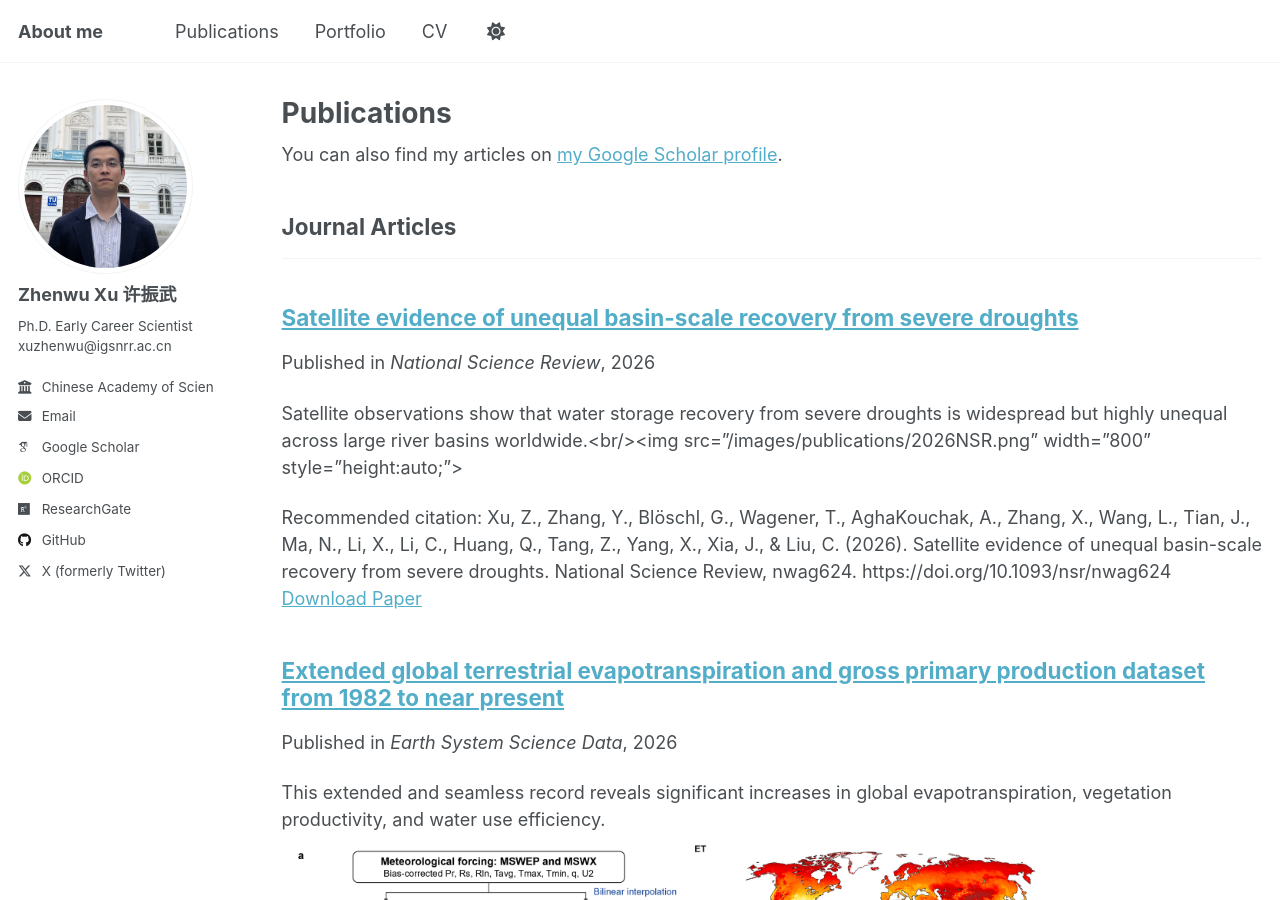
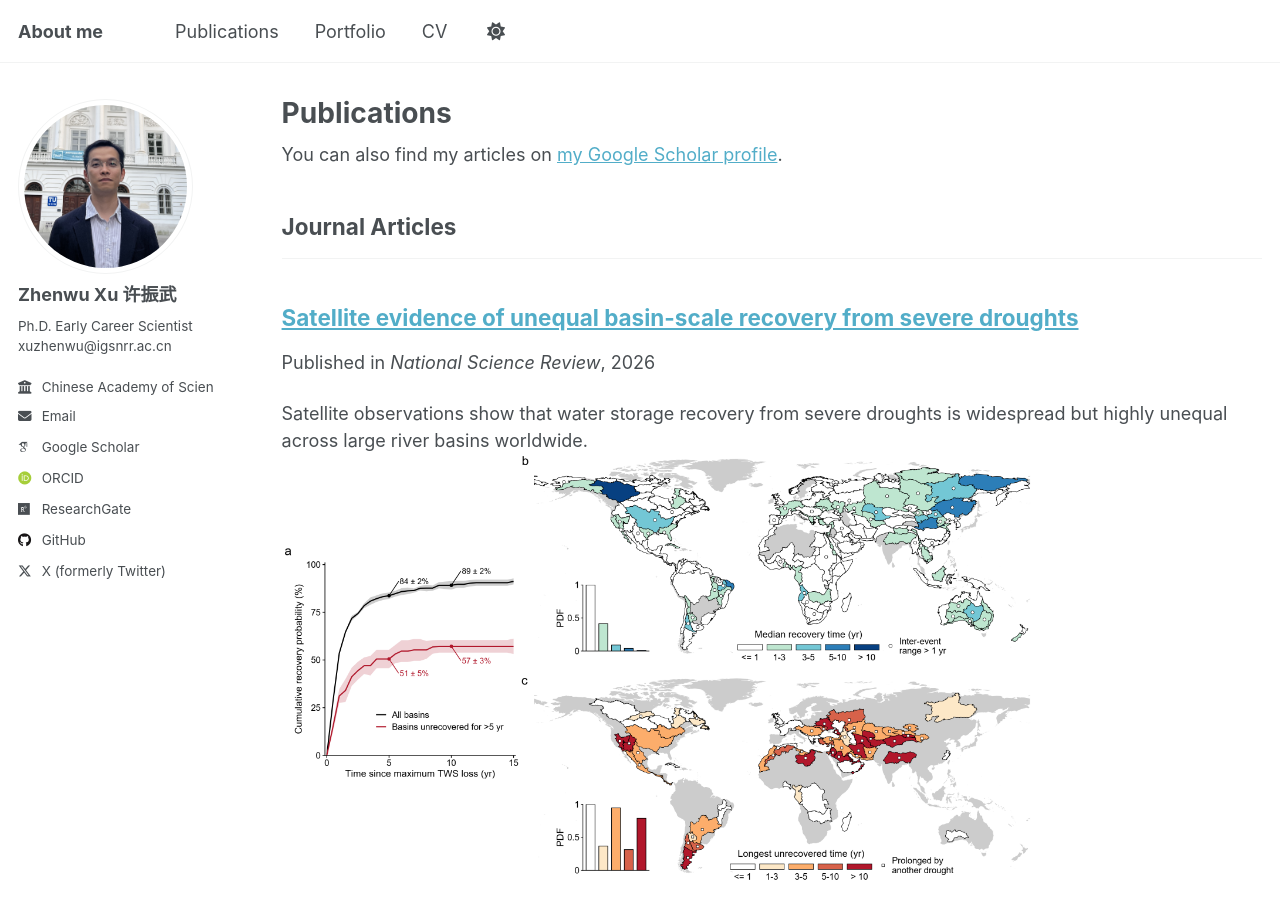
Before and after one commit to xuzhenwu/xuzhenwu.github.io, a Jekyll site: the page built from _pages/publications.html, in a window 1280 px wide and 900 px high. Built offline with Jekyll 4.4.1, drawn with Linux system fonts in a browser that asks for light colours; some web fonts are replaced; a script that is not in the unit is left out.

Commit message:
Update 2026NSR.md

```diff
--- a/_publications/2026NSR.md
+++ b/_publications/2026NSR.md
@@ -3,7 +3,7 @@ title: Satellite evidence of unequal basin-scale recovery from severe droughts
 collection: publications
 category: manuscripts
 permalink: /publication/2026NSR
-excerpt: Satellite observations show that water storage recovery from severe droughts is widespread but highly unequal across large river basins worldwide.\<br/>\<img src="/images/publications/2026NSR.png" width="800" style="height:auto;">
+excerpt: Satellite observations show that water storage recovery from severe droughts is widespread but highly unequal across large river basins worldwide.<br/><img src="/images/publications/2026NSR.png" width="750" style="height:auto;">
 date: 2026-09-30
 venue: National Science Review
 #slidesurl: http\://academicpages.github.io/files/slides1.pdf
```
